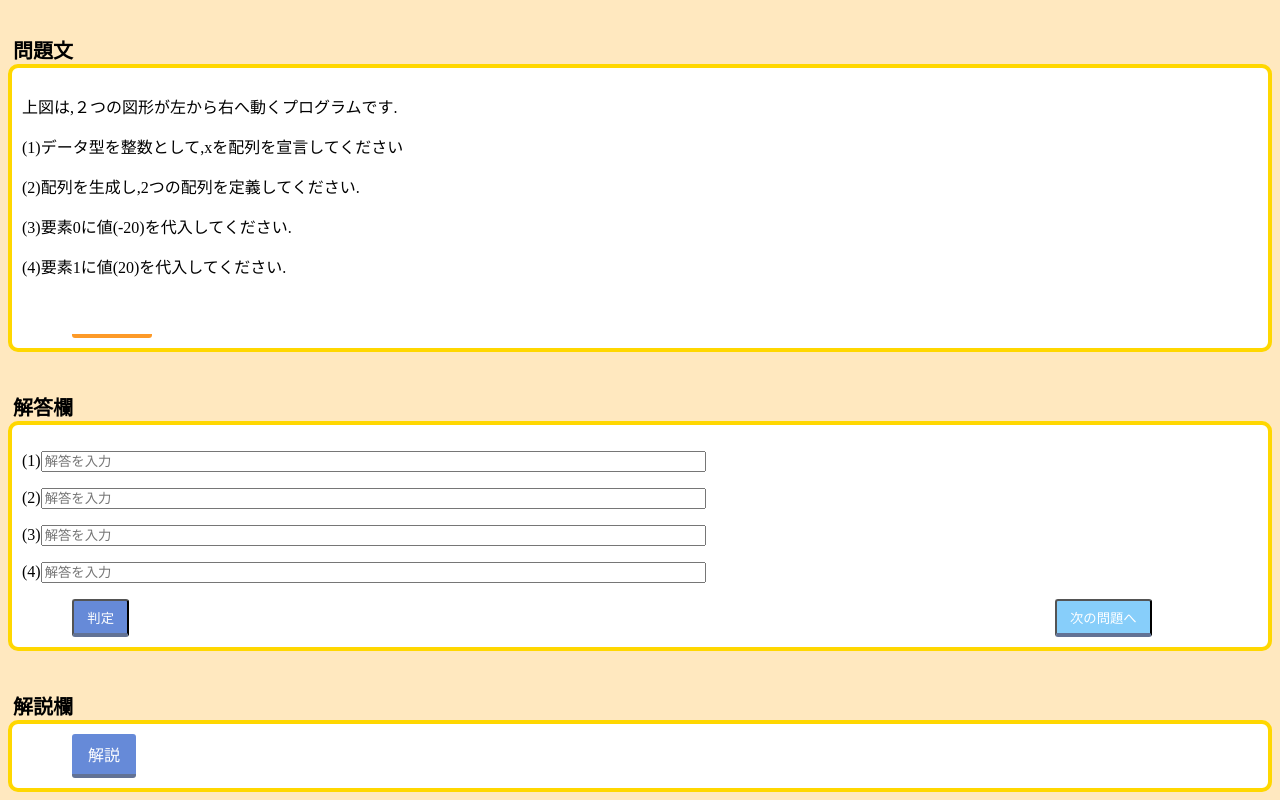
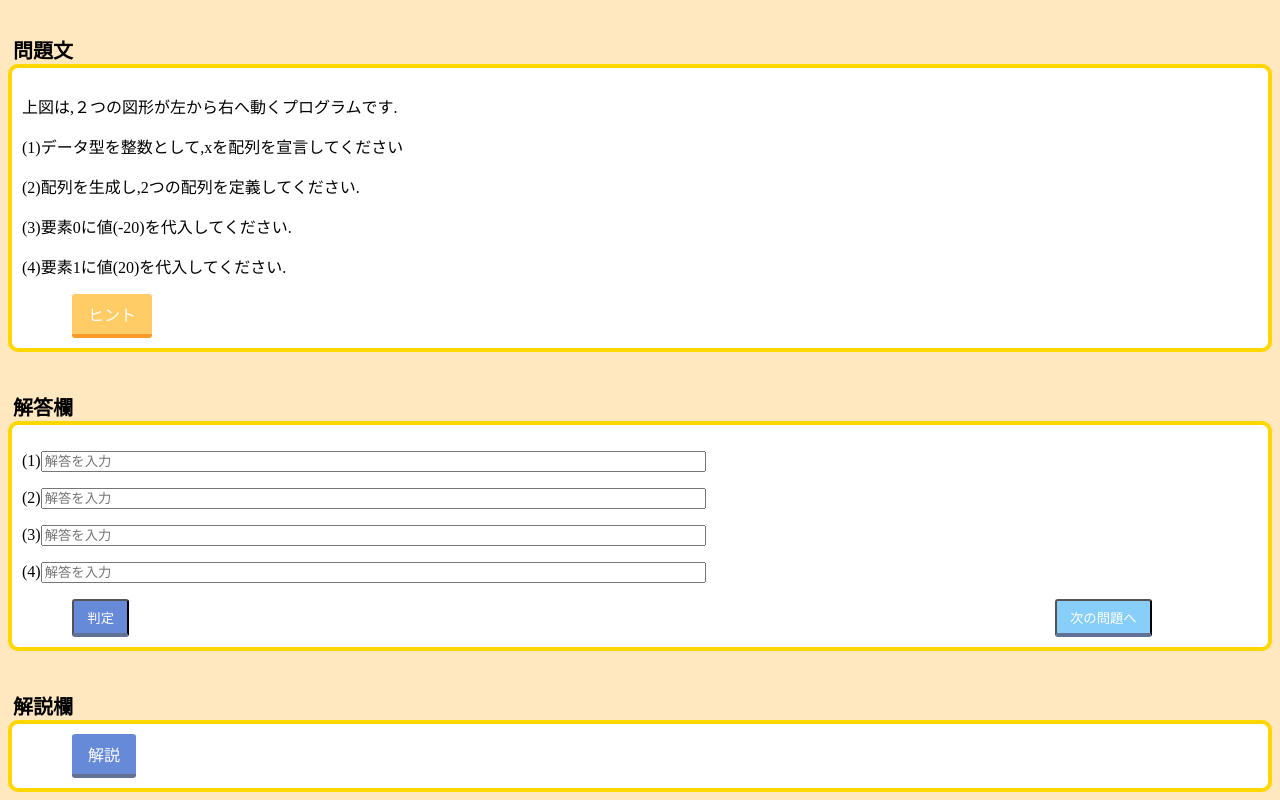
Before and after one commit to o-saringu/11-1_syokyuu, a plain HTML site: page index.html in a window 1280 px wide. Shown: the part 696-1496 px from the top of the page. Drawn offline with Linux system fonts and the light colour scheme.

Commit message:
Update website.css

```diff
--- a/website.css
+++ b/website.css
@@ -132,7 +132,7 @@ body{
 	display: inline-block;
  	padding: 0.5em 1em;
   	text-decoration: none;
-  	background: ##FFCC66;/*ボタン色*/
+  	background: #FFCC66;/*ボタン色*/
   	color: #FFF;
   	border-bottom: solid 4px #FD9A28;
   	border-radius: 3px;
```
